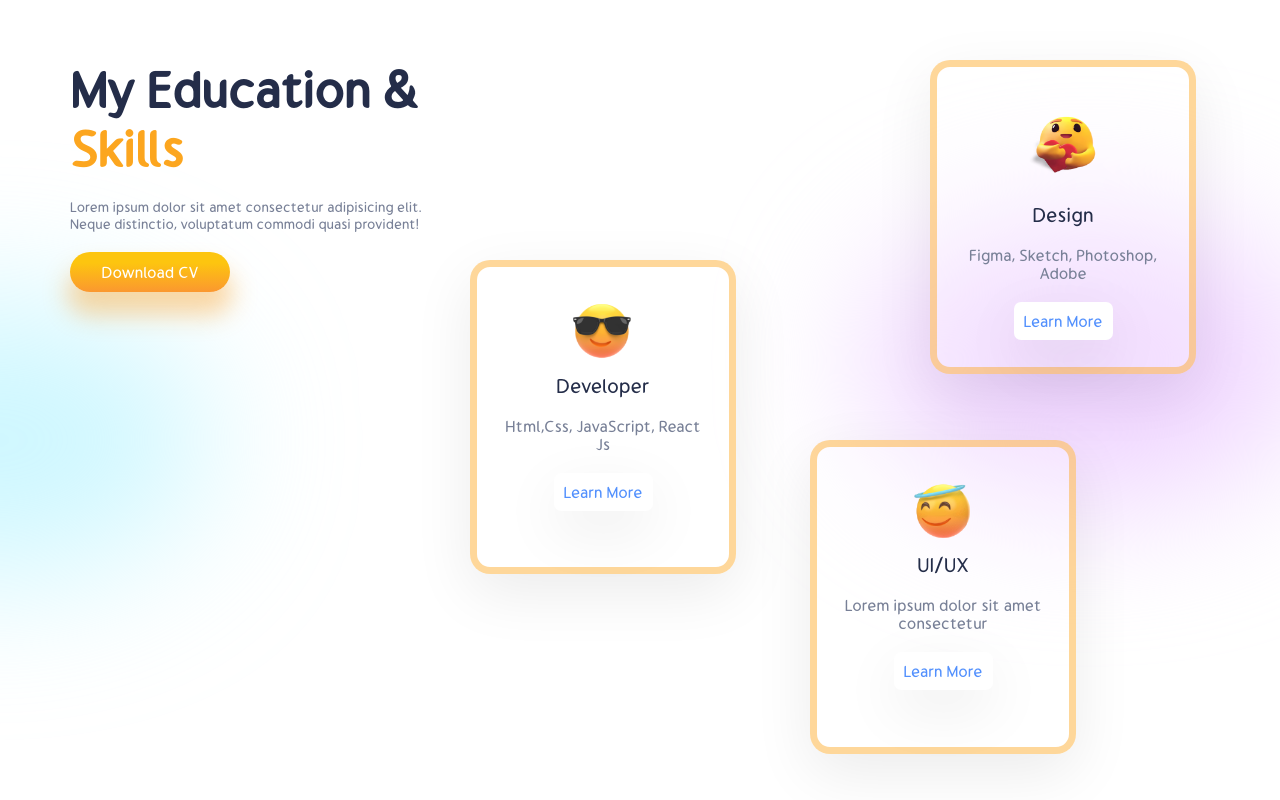
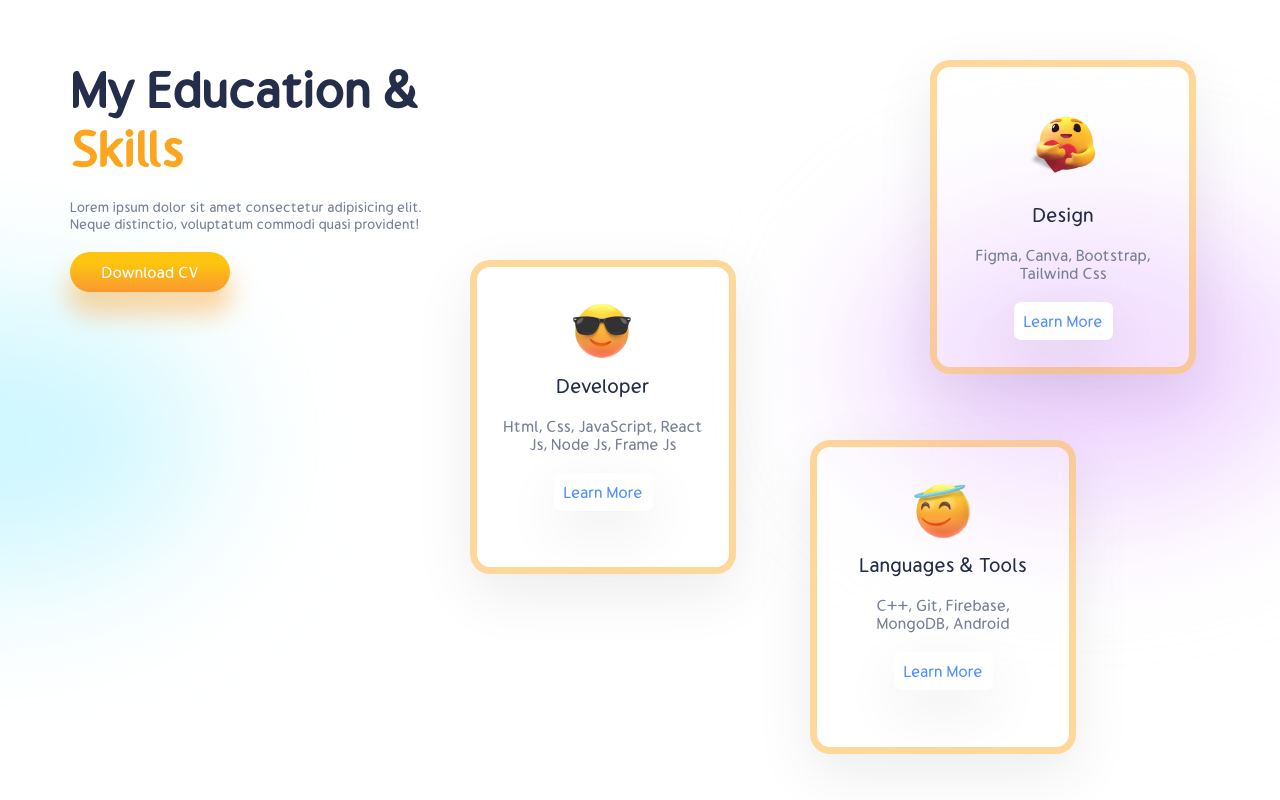
Before and after one commit to Satellite-system/Portfolio, a React (Create React App) app: page / in a window 1280 px wide. Shown: the part 946-1746 px from the top of the page. Built offline with nearby package versions, Linux system fonts and the light colour scheme.

Commit message:
Add Skills at Education Component

```diff
--- a/src/component/Education/Education.jsx
+++ b/src/component/Education/Education.jsx
@@ -27,15 +27,15 @@ const Education = () => {
       </div>
       <div className="cards">
         <div style={{right:'14rem'}}>
-          <Card emoji={heartEmoji} heading={'Design'} detail={"Figma, Sketch, Photoshop, Adobe"}/>
+          <Card emoji={heartEmoji} heading={'Design'} detail={"Figma, Canva, Bootstrap, Tailwind Css"}/>
         </div>
 
         <div style={{left:'-37rem', top:"10rem"}}>
-          <Card emoji={glasses} heading={'Developer'} detail={"Html,Css, JavaScript, React Js"}/>
+          <Card emoji={glasses} heading={'Developer'} detail={"Html, Css, JavaScript, React Js, Node Js, Frame Js"}/>
         </div>
 
         <div style={{top:"19rem",left:'-20rem'}}>
-          <Card emoji={humble} heading={'UI/UX'} detail={"Lorem ipsum dolor sit amet consectetur"}/>
+          <Card emoji={humble} heading={'Languages & Tools'} detail={"C++, Git, Firebase, MongoDB, Android"}/>
         </div>
 
       </div>
```
